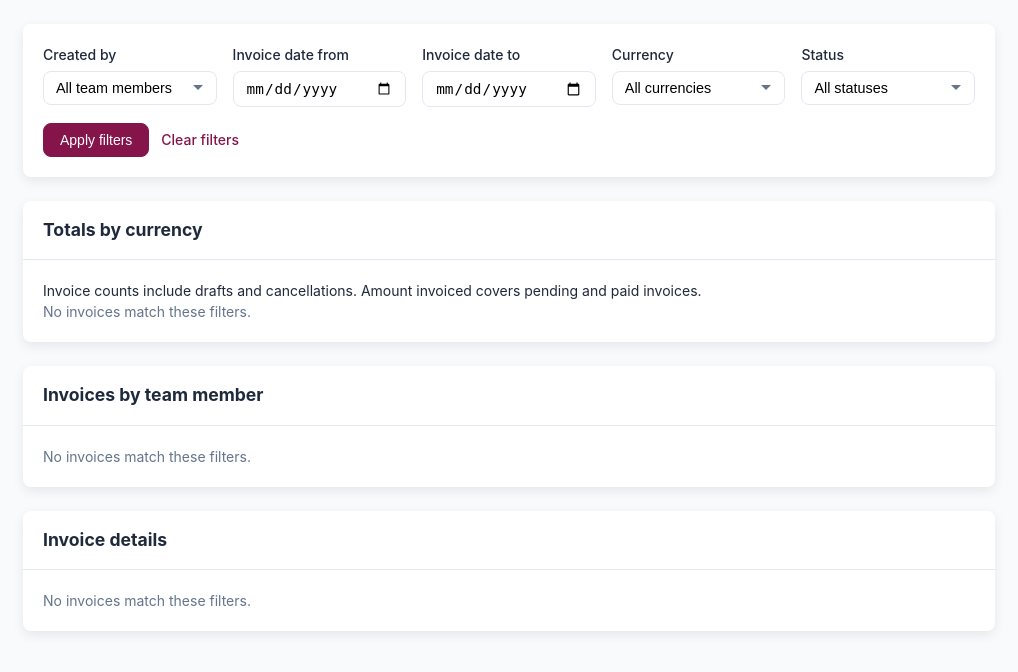
After one commit to rawahnugud/midnight-travel-invoices, a Laravel app: template resources/views/reports/team.blade.php in a window 1280 px wide. The commit adds this page. Shown: the top 672 px of the page, without its empty margins (261-1279 px from the left). Run offline with Laravel 10, Linux system fonts and the light colour scheme; the template is opened without the code that fills it, so the values that code supplies are empty; settings files or empty folders that the repository lacks are supplied.

Commit message:
Add team reporting and show payment status on issued invoices

```diff
--- a/app/Http/Controllers/InvoiceController.php
+++ b/app/Http/Controllers/InvoiceController.php
@@ -55,7 +55,7 @@ class InvoiceController extends Controller
         $items = $validated['items'];
         unset($validated['items']);
         $validated['created_by'] = $request->user()->id;
-        $validated['status'] ??= 'draft';
+        $validated['status'] ??= Invoice::DEFAULT_STATUS;
         $validated['tax_rate'] ??= 0;
         $validated['discount_amount'] ??= 0;
 
--- /dev/null
+++ b/app/Http/Controllers/TeamReportController.php
@@ -0,0 +1,75 @@
+<?php
+
+namespace App\Http\Controllers;
+
+use App\Models\Invoice;
+use App\Models\Payment;
+use App\Models\User;
+use Illuminate\Http\Request;
+use Illuminate\Support\Facades\DB;
+use Illuminate\Validation\Rule;
+
+class TeamReportController extends Controller
+{
+    public function __invoke(Request $request)
+    {
+        $filters = $request->validate([
+            'from' => ['nullable', 'date_format:Y-m-d'],
+            'to' => ['nullable', 'date_format:Y-m-d', Rule::when($request->filled('from'), 'after_or_equal:from')],
+            'user_id' => ['nullable', 'integer', 'exists:users,id'],
+            'currency' => ['nullable', 'string', 'max:10'],
+            'status' => ['nullable', Rule::in(['pending', 'paid', 'draft', 'cancelled'])],
+        ]);
+
+        $issued = Invoice::query();
+        $currencies = (clone $issued)->distinct()->orderBy('currency')->pluck('currency');
+        $users = User::withTrashed()->orderBy('username')->get(['id', 'username', 'deleted_at']);
+        $filtered = $issued
+            ->when($filters['from'] ?? null, fn ($q, $from) => $q->where('invoice_date', '>=', $from))
+            ->when($filters['to'] ?? null, fn ($q, $to) => $q->where('invoice_date', '<=', $to))
+            ->when($filters['user_id'] ?? null, fn ($q, $id) => $q->where('created_by', $id))
+            ->when($filters['currency'] ?? null, fn ($q, $currency) => $q->where('currency', $currency))
+            ->when($filters['status'] ?? null, fn ($q, $status) => $q->where('status', $status));
+
+        // Aggregate in the database; only the current drill-down page needs invoice models.
+        $amounts = (clone $filtered)->select(['created_by', 'currency', 'status', 'tax_rate', 'discount_amount'])
+            ->selectSub(DB::table('line_items')->selectRaw('COALESCE(SUM(quantity * unit_price), 0)')
+                ->whereColumn('line_items.invoice_id', 'invoices.id'), 'subtotal')
+            ->selectSub(Payment::select('balance_after')->whereColumn('payments.invoice_id', 'invoices.id')
+                ->latest('id')->limit(1), 'receipt_balance');
+
+        // Match Invoice::getTotalAttribute(), including separate rounding of the tax.
+        $valued = DB::query()->fromSub($amounts, 'amounts')
+            ->select(['created_by', 'currency', 'status', 'receipt_balance'])
+            ->selectRaw('ROUND(subtotal + ROUND(subtotal * tax_rate / 100.0, 2) - discount_amount, 2) AS invoice_total');
+
+        $rows = DB::query()->fromSub($valued, 'valued')
+            ->selectRaw('created_by AS user_id, currency, COUNT(*) AS invoice_count')
+            ->selectRaw("SUM(CASE WHEN status = 'paid' THEN 1 ELSE 0 END) AS paid_count")
+            ->selectRaw("SUM(CASE WHEN status = 'pending' THEN 1 ELSE 0 END) AS pending_count")
+            ->selectRaw("ROUND(SUM(CASE WHEN status IN ('pending', 'paid') THEN invoice_total ELSE 0 END), 2) AS invoiced_amount")
+            ->selectRaw("ROUND(SUM(CASE WHEN status = 'pending' AND COALESCE(receipt_balance, invoice_total) > 0
+                THEN COALESCE(receipt_balance, invoice_total) ELSE 0 END), 2) AS outstanding_amount")
+            ->groupBy('created_by', 'currency')->orderBy('currency')->orderBy('created_by')->get();
+
+        $names = $users->pluck('username', 'id');
+        foreach ($rows as $row) {
+            $row->username = $names->get($row->user_id);
+        }
+        $rows = $rows->sortBy('username', SORT_NATURAL | SORT_FLAG_CASE)->values();
+        $totals = $rows->groupBy('currency')->sortKeys()->map(fn ($group, $currency) => (object) [
+            'currency' => $currency,
+            'invoice_count' => $group->sum('invoice_count'),
+            'paid_count' => $group->sum('paid_count'),
+            'pending_count' => $group->sum('pending_count'),
+            'invoiced_amount' => round($group->sum('invoiced_amount'), 2),
+            'outstanding_amount' => round($group->sum('outstanding_amount'), 2),
+        ])->values();
+
+        $invoices = $filtered->with(['creator', 'lineItems', 'payments'])
+            ->orderByDesc('invoice_date')->orderByDesc('id')->paginate(25)->withQueryString();
+
+        return response()->view('reports.team', compact('users', 'currencies', 'rows', 'totals', 'invoices'))
+            ->header('Cache-Control', 'private, no-store');
+    }
+}
--- a/app/Models/Invoice.php
+++ b/app/Models/Invoice.php
@@ -9,6 +9,10 @@ use Illuminate\Database\Eloquent\Relations\HasMany;
 class Invoice extends Model
 {
     public const BRANCHES = ['SD', 'AE', 'GB'];
+
+    public const DEFAULT_STATUS = 'pending';
+
+    protected $attributes = ['status' => self::DEFAULT_STATUS];
 
     protected $fillable = [
         'branch', 'invoice_number', 'status', 'customer_name', 'customer_email', 'customer_phone', 'customer_address',
--- a/lang/ar/messages.php
+++ b/lang/ar/messages.php
@@ -92,6 +92,7 @@ return [
     'save_invoice' => 'حفظ الفاتورة',
     'update_invoice' => 'تحديث الفاتورة',
     'cancel' => 'إلغاء',
+    'payment_status' => 'حالة السداد',
     'status' => 'الحالة',
     'draft' => 'مسودة',
     'pending' => 'قيد الانتظار',
--- a/lang/en/messages.php
+++ b/lang/en/messages.php
@@ -92,6 +92,7 @@ return [
     'save_invoice' => 'Save Invoice',
     'update_invoice' => 'Update Invoice',
     'cancel' => 'Cancel',
+    'payment_status' => 'Payment status',
     'status' => 'Status',
     'draft' => 'Draft',
     'pending' => 'Pending',
--- /dev/null
+++ b/lang/en/reports.php
@@ -0,0 +1,21 @@
+<?php
+
+return [
+    'title' => 'Team reporting',
+    'scope' => 'Invoice counts include drafts and cancellations. Amount invoiced covers pending and paid invoices.',
+    'filter' => 'Apply filters',
+    'reset' => 'Clear filters',
+    'from' => 'Invoice date from',
+    'to' => 'Invoice date to',
+    'creator' => 'Created by',
+    'all_users' => 'All team members',
+    'all_currencies' => 'All currencies',
+    'all_statuses' => 'All statuses',
+    'inactive' => 'Inactive',
+    'unknown' => 'Unknown creator',
+    'totals' => 'Totals by currency',
+    'breakdown' => 'Invoices by team member',
+    'details' => 'Invoice details',
+    'invoiced' => 'Amount invoiced',
+    'no_matches' => 'No invoices match these filters.',
+];
--- a/resources/views/invoices/list.blade.php
+++ b/resources/views/invoices/list.blade.php
@@ -21,6 +21,7 @@
             <th class="col-number">{{ __('messages.number') }}</th>
             <th class="col-customer">{{ __('messages.customer') }}</th>
             <th class="col-date">{{ __('messages.date') }}</th>
+            <th class="col-status">{{ __('messages.payment_status') }}</th>
             <th class="col-total num">{{ __('messages.total') }}</th>
             @if($user && $user->role === 'admin')
             <th class="col-author">{{ __('messages.author') }}</th>
@@ -36,6 +37,9 @@
             </td>
             <td class="col-customer" data-label="{{ __('messages.customer') }}">{{ $inv->customer_name }}</td>
             <td class="col-date" data-label="{{ __('messages.date') }}">{{ \Carbon\Carbon::parse($inv->invoice_date)->format('M j, Y') }}</td>
+            <td class="col-status" data-label="{{ __('messages.payment_status') }}">
+              <span class="badge badge-{{ $inv->status }}">{{ __('messages.'.$inv->status) }}</span>
+            </td>
             <td class="col-total num" data-label="{{ __('messages.total') }}">{{ $inv->currency_symbol }}{{ number_format($inv->total ?? 0, 2) }}</td>
             @if($user && $user->role === 'admin')
             <td class="col-author" data-label="{{ __('messages.author') }}">{{ $inv->creator?->username ?? '—' }}</td>
--- a/resources/views/invoices/new.blade.php
+++ b/resources/views/invoices/new.blade.php
@@ -22,7 +22,6 @@
   data-label-amount="{{ e(__('messages.amount')) }}"
   data-remove="{{ e(__('messages.remove')) }}">
       @csrf
-      <input type="hidden" name="status" value="draft">
       @if($errors->any())
       <div class="alert alert-error">{{ $errors->first() }}</div>
       @endif
--- a/resources/views/invoices/print.blade.php
+++ b/resources/views/invoices/print.blade.php
@@ -62,6 +62,8 @@
           <dd>{{ $invoice->invoice_number }}</dd>
           <dt>{{ __('messages.date') }}</dt>
           <dd>{{ \Carbon\Carbon::parse($invoice->invoice_date)->format('M j, Y') }}</dd>
+          <dt>{{ __('messages.payment_status') }}</dt>
+          <dd><strong>{{ __('messages.'.$invoice->status) }}</strong></dd>
         </dl>
       </div>
     </header>
--- a/resources/views/invoices/view.blade.php
+++ b/resources/views/invoices/view.blade.php
@@ -47,6 +47,7 @@
       </div>
       <div>
         <p><strong>{{ __('messages.date_label') }}</strong> {{ \Carbon\Carbon::parse($invoice->invoice_date)->format('Y-m-d') }}</p>
+        <p><strong>{{ __('messages.payment_status') }}</strong> <span class="badge badge-{{ $invoice->status }}">{{ __('messages.'.$invoice->status) }}</span></p>
         <p><strong>{{ __('messages.created_by') }}</strong> {{ $invoice->creator?->username ?? '—' }}</p>
       </div>
     </div>
--- a/resources/views/partials/sidebar.blade.php
+++ b/resources/views/partials/sidebar.blade.php
@@ -14,6 +14,7 @@
     <a href="{{ route('dashboard') }}" class="sidebar-link {{ ($activePage ?? '') === 'dashboard' ? 'active' : '' }}">{{ __('messages.nav_dashboard') }}</a>
     <a href="{{ route('invoices.index') }}" class="sidebar-link {{ ($activePage ?? '') === 'invoices' ? 'active' : '' }}">{{ __('messages.nav_invoices') }}</a>
     @if($user && $user->role === 'admin')
+    <a href="{{ route('reports.team') }}" class="sidebar-link {{ request()->routeIs('reports.team') ? 'active' : '' }}">{{ __('reports.title') }}</a>
     <a href="{{ route('users.index') }}" class="sidebar-link {{ ($activePage ?? '') === 'users' ? 'active' : '' }}">{{ __('messages.nav_users') }}</a>
     @endif
     <a href="{{ route('settings') }}" class="sidebar-link {{ ($activePage ?? '') === 'settings' ? 'active' : '' }}">{{ __('messages.nav_settings') }}</a>
--- /dev/null
+++ b/resources/views/reports/team.blade.php
@@ -0,0 +1,141 @@
+@extends('layout')
+@section('title', __('reports.title'))
+@section('content')
+@php
+  $pageTitle = __('reports.title');
+  $filterValue = fn ($key) => is_scalar(request()->query($key)) ? (string) request()->query($key) : '';
+@endphp
+
+<div class="card">
+  <div class="card-body">
+    @if($errors->any())
+    <div class="alert alert-error" role="alert">{{ $errors->first() }}</div>
+    @endif
+    <form action="{{ route('reports.team') }}" method="get">
+      <div class="form-row two-cols">
+        <div class="form-group">
+          <label for="report-user">{{ __('reports.creator') }}</label>
+          <select name="user_id" id="report-user">
+            <option value="">{{ __('reports.all_users') }}</option>
+            @foreach($users as $member)
+            <option value="{{ $member->id }}" @selected($filterValue('user_id') === (string) $member->id)>{{ $member->username }}{{ $member->trashed() ? ' (' . __('reports.inactive') . ')' : '' }}</option>
+            @endforeach
+          </select>
+        </div>
+        <div class="form-group">
+          <label for="report-from">{{ __('reports.from') }}</label>
+          <input type="date" name="from" id="report-from" value="{{ $filterValue('from') }}">
+        </div>
+        <div class="form-group">
+          <label for="report-to">{{ __('reports.to') }}</label>
+          <input type="date" name="to" id="report-to" value="{{ $filterValue('to') }}">
+        </div>
+        <div class="form-group">
+          <label for="report-currency">{{ __('messages.currency') }}</label>
+          <select name="currency" id="report-currency">
+            <option value="">{{ __('reports.all_currencies') }}</option>
+            @foreach($currencies as $code)
+            <option value="{{ $code }}" @selected($filterValue('currency') === $code)>{{ $code }}</option>
+            @endforeach
+          </select>
+        </div>
+        <div class="form-group">
+          <label for="report-status">{{ __('messages.status') }}</label>
+          <select name="status" id="report-status">
+            <option value="">{{ __('reports.all_statuses') }}</option>
+            @foreach(['pending', 'paid', 'draft', 'cancelled'] as $status)
+            <option value="{{ $status }}" @selected($filterValue('status') === $status)>{{ __('messages.' . $status) }}</option>
+            @endforeach
+          </select>
+        </div>
+      </div>
+      <button type="submit" class="btn btn-primary">{{ __('reports.filter') }}</button>
+      <a href="{{ route('reports.team') }}" class="btn btn-text">{{ __('reports.reset') }}</a>
+    </form>
+  </div>
+</div>
+
+@foreach(['totals' => $totals, 'breakdown' => $rows] as $section => $entries)
+<div class="card">
+  <div class="card-header"><h2>{{ __('reports.' . $section) }}</h2></div>
+  <div class="card-body">
+    @if($section === 'totals')<p>{{ __('reports.scope') }}</p>@endif
+    @if($entries->isEmpty())
+    <p class="empty-state">{{ __('reports.no_matches') }}</p>
+    @else
+    <div class="table-responsive table-mobile-cards">
+      <table class="table">
+        <thead><tr>
+          @if($section === 'breakdown')<th scope="col">{{ __('reports.creator') }}</th>@endif
+          <th scope="col">{{ __('messages.currency') }}</th>
+          <th scope="col">{{ __('messages.invoices') }}</th>
+          <th scope="col">{{ __('messages.paid') }}</th>
+          <th scope="col">{{ __('messages.pending') }}</th>
+          <th scope="col" class="num">{{ __('reports.invoiced') }}</th>
+          <th scope="col" class="num">{{ __('messages.outstanding_balance') }}</th>
+        </tr></thead>
+        <tbody>
+          @foreach($entries as $row)
+          <tr>
+            @if($section === 'breakdown')
+            <td data-label="{{ __('reports.creator') }}">
+              @if($row->user_id)
+              <a href="{{ route('reports.team', array_merge(request()->only(['from', 'to', 'status']), ['user_id' => $row->user_id, 'currency' => $row->currency])) }}#invoice-details">{{ $row->username ?? __('reports.unknown') }}</a>
+              @else
+              {{ __('reports.unknown') }}
+              @endif
+            </td>
+            @endif
+            <td data-label="{{ __('messages.currency') }}"><bdi>{{ $row->currency }}</bdi></td>
+            <td data-label="{{ __('messages.invoices') }}">{{ $row->invoice_count }}</td>
+            <td data-label="{{ __('messages.paid') }}">{{ $row->paid_count }}</td>
+            <td data-label="{{ __('messages.pending') }}">{{ $row->pending_count }}</td>
+            <td data-label="{{ __('reports.invoiced') }}" class="num"><bdi>{{ number_format($row->invoiced_amount, 2) }}</bdi></td>
+            <td data-label="{{ __('messages.outstanding_balance') }}" class="num"><bdi>{{ number_format($row->outstanding_amount, 2) }}</bdi></td>
+          </tr>
+          @endforeach
+        </tbody>
+      </table>
+    </div>
+    @endif
+  </div>
+</div>
+@endforeach
+
+<div class="card" id="invoice-details">
+  <div class="card-header"><h2>{{ __('reports.details') }}</h2></div>
+  <div class="card-body">
+    @if($invoices->count())
+    <div class="table-responsive table-mobile-cards">
+      <table class="table">
+        <thead><tr>
+          <th scope="col">{{ __('messages.number') }}</th>
+          <th scope="col">{{ __('messages.invoice_date') }}</th>
+          <th scope="col">{{ __('messages.customer') }}</th>
+          <th scope="col">{{ __('reports.creator') }}</th>
+          <th scope="col">{{ __('messages.status') }}</th>
+          <th scope="col" class="num">{{ __('messages.total') }}</th>
+          <th scope="col" class="num">{{ __('messages.outstanding_balance') }}</th>
+        </tr></thead>
+        <tbody>
+          @foreach($invoices as $invoice)
+          <tr>
+            <td data-label="{{ __('messages.number') }}"><a href="{{ route('invoices.show', $invoice) }}"><bdi>{{ $invoice->invoice_number }}</bdi></a></td>
+            <td data-label="{{ __('messages.invoice_date') }}"><bdi>{{ $invoice->invoice_date->format('Y-m-d') }}</bdi></td>
+            <td data-label="{{ __('messages.customer') }}">{{ $invoice->customer_name }}</td>
+            <td data-label="{{ __('reports.creator') }}">{{ $invoice->creator?->username ?? __('reports.unknown') }}</td>
+            <td data-label="{{ __('messages.status') }}"><span class="badge badge-{{ $invoice->status }}">{{ __('messages.' . $invoice->status) }}</span></td>
+            <td data-label="{{ __('messages.total') }}" class="num"><bdi>{{ $invoice->currency }} {{ number_format($invoice->total, 2) }}</bdi></td>
+            <td data-label="{{ __('messages.outstanding_balance') }}" class="num"><bdi>{{ $invoice->currency }} {{ number_format($invoice->status === 'pending' ? $invoice->outstandingAmount() : 0, 2) }}</bdi></td>
+          </tr>
+          @endforeach
+        </tbody>
+      </table>
+    </div>
+    {{ $invoices->fragment('invoice-details')->links('pagination.default') }}
+    @else
+    <p class="empty-state">{{ __('reports.no_matches') }}</p>
+    @endif
+  </div>
+</div>
+@endsection
--- a/routes/web.php
+++ b/routes/web.php
@@ -5,6 +5,7 @@ use App\Http\Controllers\BusinessSettingsController;
 use App\Http\Controllers\DashboardController;
 use App\Http\Controllers\InvoiceController;
 use App\Http\Controllers\PaymentController;
+use App\Http\Controllers\TeamReportController;
 use App\Http\Controllers\UserController;
 use Illuminate\Support\Facades\Route;
 
@@ -38,6 +39,7 @@ Route::middleware('auth')->group(function () {
     Route::resource('invoices', InvoiceController::class)->only(['index', 'show']);
 
     Route::middleware('role:admin')->group(function () {
+        Route::get('/reports/team', TeamReportController::class)->name('reports.team');
         Route::resource('users', UserController::class)->except(['show', 'create', 'edit'])->names('users');
         Route::get('/settings/business', [BusinessSettingsController::class, 'edit'])->name('settings.business.edit');
         Route::put('/settings/business/branches/{branch}', [BusinessSettingsController::class, 'updateBranch'])
```
Also changed, not shown: lang/ar/reports.php (added, +21 -0 lines), tests/Feature/InvoiceWorkflowTest.php (+82 -0 lines), README.md.
